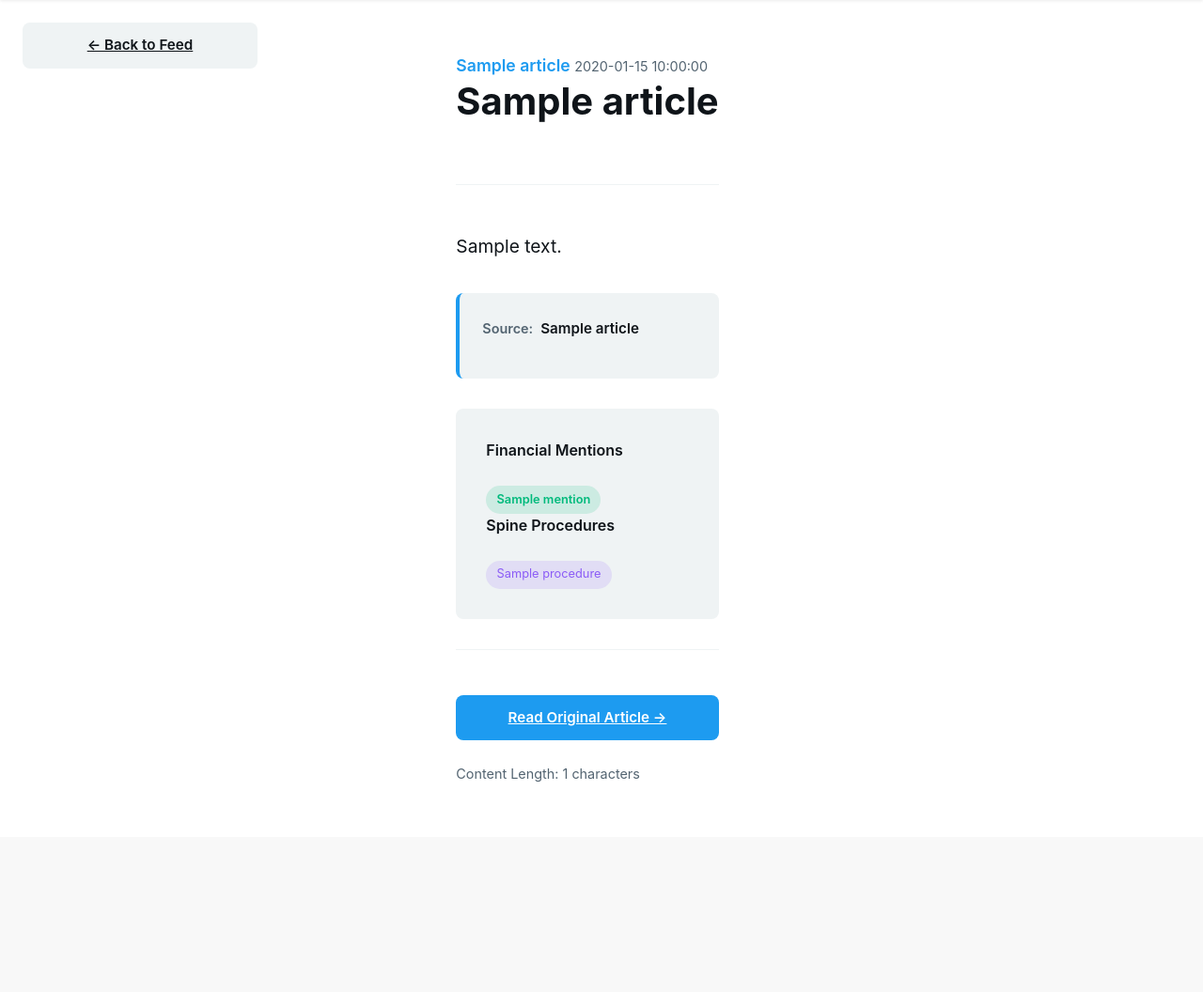
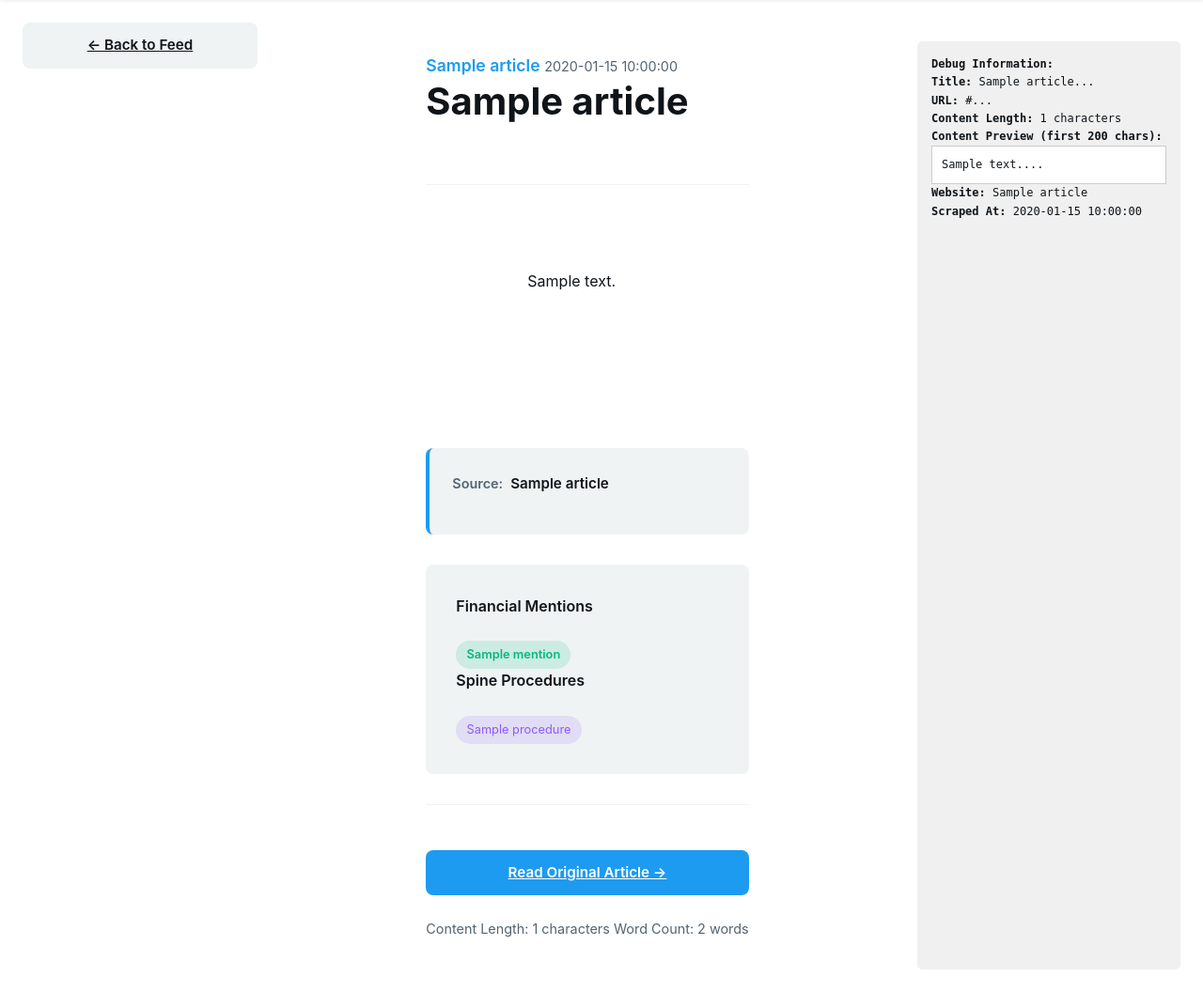
Before and after one commit to SACHokstack/Endliess_feed_articles_twitter, a Flask app: template unified_app/templates/article.html in a window 1280 px wide. Shown: the part 84-1140 px from the top of the page at 94% size. Before the commit the page ends 916 px from the top, so only its background shows below. Run offline with Flask 3, Linux system fonts and the light colour scheme; the template is opened without the code that fills it: most values are stand-ins (such as "Sample title", 1, 10 or a date in 2020).

Commit message:
🔧 FIX: Article detail page content display issue
✅ Issues Fixed:
• Enhanced article template with proper content rendering
• Added comprehensive CSS styles for article text display
• Improved whitespace handling and text formatting
• Added debugging to track content retrieval from database
• Enhanced article content styling with proper typography

🎯 Result: Full article content now displays properly on article detail pages

```diff
--- a/unified_app/app.py
+++ b/unified_app/app.py
@@ -270,6 +270,12 @@
         if not article:
             logger.error(f"Article not found for URL: {decoded_url}")
             return render_template('404.html'), 404
+
+        # Debug logging for article content
+        content_length = len(article.get('content', '')) if article.get('content') else 0
+        logger.info(f"Retrieved article: {article.get('title', 'No Title')[:50]}...")
+        logger.info(f"Content length: {content_length} characters")
+        logger.info(f"Content preview (first 200 chars): {article.get('content', '')[:200]}...")
 
         return render_template('article.html', article=article)
 
--- a/unified_app/static/css/main.css
+++ b/unified_app/static/css/main.css
@@ -623,6 +623,73 @@
     margin-bottom: 1.8rem;
 }
 
+.article-text {
+    min-height: 200px;
+    line-height: 1.6;
+    font-size: 16px;
+    white-space: pre-wrap;
+    margin-bottom: 2rem;
+    padding: 1rem 0;
+}
+
+.article-text p {
+    margin-bottom: 1.5rem;
+    text-align: justify;
+}
+
+.article-text h1, .article-text h2, .article-text h3,
+.article-text h4, .article-text h5, .article-text h6 {
+    margin: 2rem 0 1rem 0;
+    font-weight: 600;
+    color: var(--text-primary);
+}
+
+.article-text ul, .article-text ol {
+    margin: 1rem 0 1rem 2rem;
+}
+
+.article-text li {
+    margin-bottom: 0.5rem;
+}
+
+.article-text strong {
+    font-weight: 600;
+    color: var(--text-primary);
+}
+
+.article-text em {
+    font-style: italic;
+}
+
+.article-text blockquote {
+    margin: 2rem 0;
+    padding: 1rem 1.5rem;
+    border-left: 4px solid var(--accent-primary);
+    background-color: var(--bg-tertiary);
+    border-radius: 0 8px 8px 0;
+}
+
+.article-text code {
+    background-color: var(--bg-tertiary);
+    padding: 0.2rem 0.4rem;
+    border-radius: 4px;
+    font-family: 'Courier New', monospace;
+    font-size: 0.9em;
+}
+
+.article-text pre {
+    background-color: var(--bg-tertiary);
+    padding: 1rem;
+    border-radius: 8px;
+    overflow-x: auto;
+    margin: 1.5rem 0;
+}
+
+.article-text pre code {
+    background: none;
+    padding: 0;
+}
+
 .article-source-info {
     margin-top: 2rem;
     padding: 1.5rem;
--- a/unified_app/templates/article.html
+++ b/unified_app/templates/article.html
@@ -46,8 +46,8 @@
             <!-- Article Content -->
             <div class="article-content">
                 {% if article.content %}
-                    <div class="article-text">
-                        {{ article.content|safe }}
+                    <div class="article-text" style="min-height: 200px; line-height: 1.6; font-size: 16px; white-space: pre-wrap;">
+                        {{ article.content|replace('\n\n\n+', '\n\n')|replace('\n\n\n+', '\n\n')|replace('\n\n\n+', '\n\n')|trim|safe }}
                     </div>
                     <!-- Article Source Info -->
                     <div class="article-source-info">
@@ -97,8 +97,22 @@
                 </a>
                 <div class="article-stats">
                     <span class="stat">Content Length: {{ article.content_length or 0 }} characters</span>
+                    <span class="stat">Word Count: {{ (article.content or '').split()|length if article.content else 0 }} words</span>
                 </div>
             </div>
+        </article>
+
+        <!-- Debug Information (Remove in production) -->
+        <div style="margin-top: 20px; padding: 15px; background: #f0f0f0; border-radius: 5px; font-family: monospace; font-size: 12px;">
+            <h4>Debug Information:</h4>
+            <p><strong>Title:</strong> {{ article.title[:100] }}...</p>
+            <p><strong>URL:</strong> {{ article.url[:80] }}...</p>
+            <p><strong>Content Length:</strong> {{ (article.content or '')|length }} characters</p>
+            <p><strong>Content Preview (first 200 chars):</strong></p>
+            <pre style="background: white; padding: 10px; border: 1px solid #ccc; max-height: 100px; overflow: auto;">{{ (article.content or '')[:200] }}...</pre>
+            <p><strong>Website:</strong> {{ article.website_name }}</p>
+            <p><strong>Scraped At:</strong> {{ article.scraped_at }}</p>
+        </div>
         </article>
     </div>
 
```
Also changed, not shown: mongodb_manager.py (+8 -0 lines).
